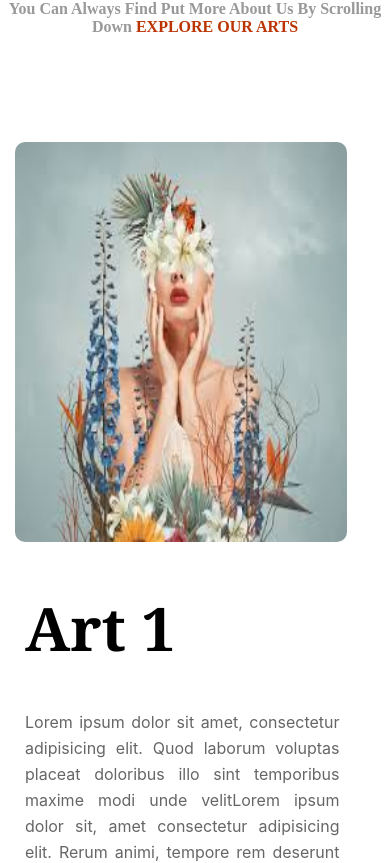
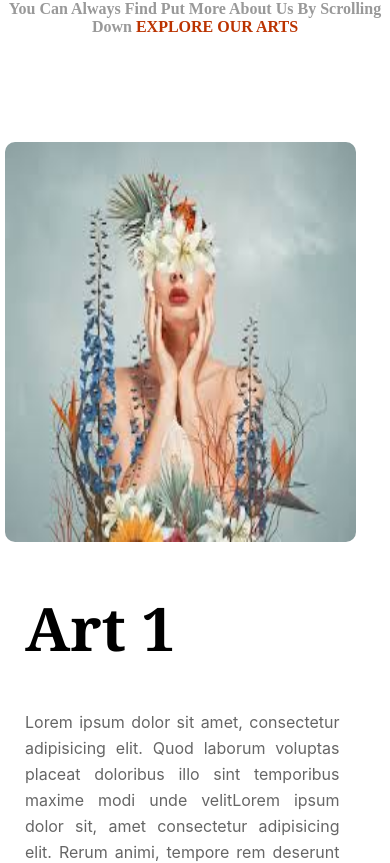
Before and after one commit to Darab-gif/artsBlog, a React (Create React App) app: page / in a window 390 px wide. Shown: the part 1910-2773 px from the top of the page. Built offline with nearby package versions, Linux system fonts and the light colour scheme.

Commit message:
*Updated the media query

```diff
--- a/src/Components/Blog.css
+++ b/src/Components/Blog.css
@@ -85,8 +85,7 @@
   }
   .blogMedia img {
     height: 25rem;
-    width: 85%;
+    width: 90%;
     border-radius: 10px;
-    margin-left: 10px;
   }
 }
```
